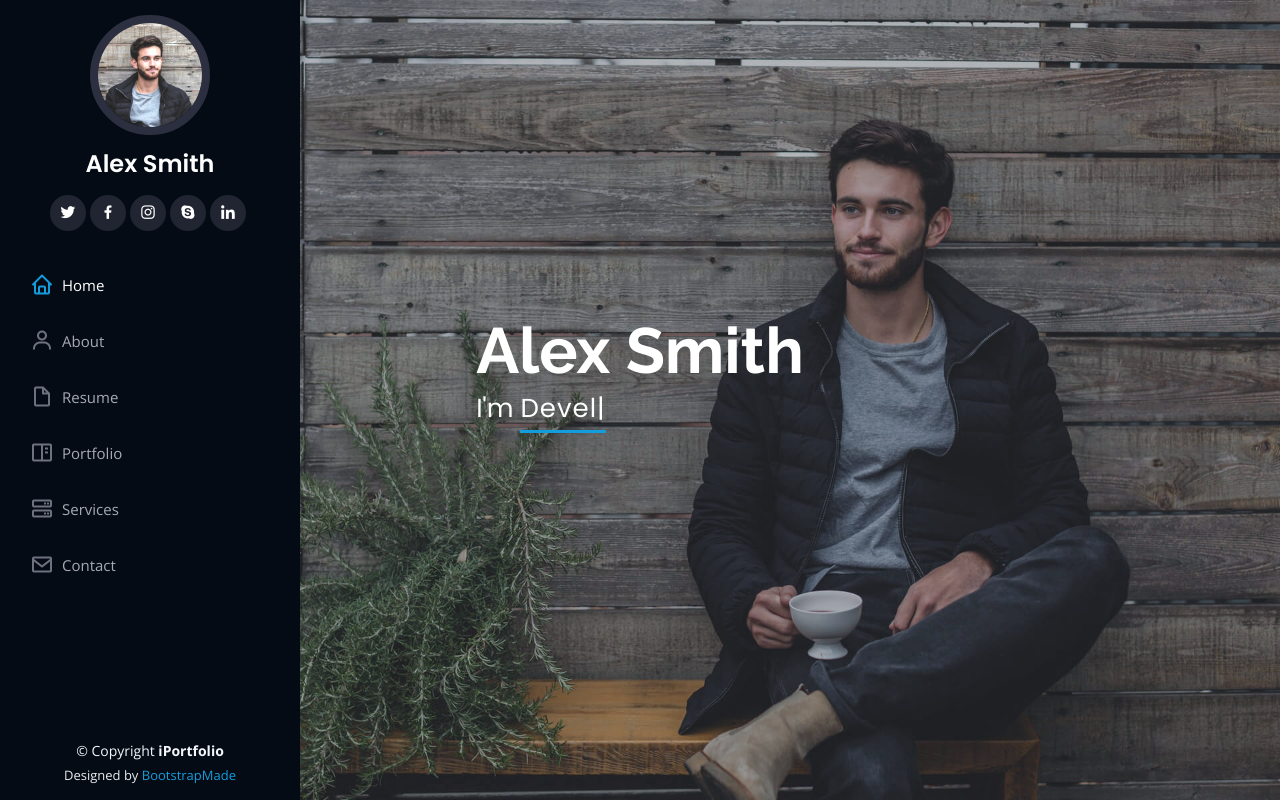
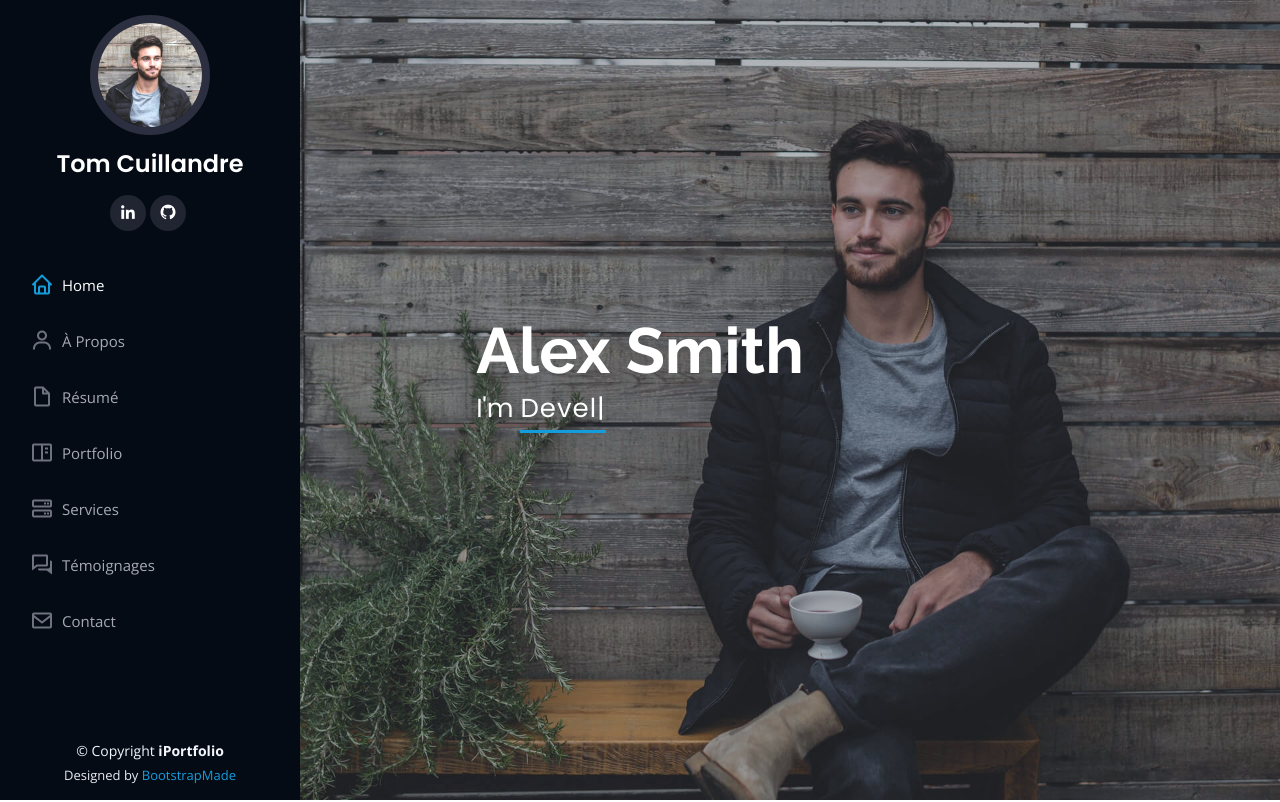
Before and after one commit to Frozox/Portfolio, a React (Create React App) app: page / in a window 1280 px wide. Shown: the top 802 px of the page. Built offline with nearby package versions, Linux system fonts and the light colour scheme.

Commit message:
Finition du component Header

```diff
--- a/public/data.json
+++ b/public/data.json
@@ -1,3 +1,69 @@
 {
-  "main": {}
+  "main": {
+    "name": "Tom Cuillandre",
+    "occupation": "BLS",
+    "description": "",
+    "jobDescription": "",
+    "image": "assets/img/profile-img.jpg",
+    "bio": "",
+    "contactmessage": "",
+    "email": "tom.cuillandre@sfr.fr",
+    "phone": "+33 6 30 32 12 29",
+    "address": {
+      "city": "Versailles",
+      "state": "Île-de-France",
+      "zip": "78000"
+    },
+    "website": "",
+    "resumedownload": "",
+    "social": [
+      {
+        "name": "linkedin",
+        "className": "bx bxl-linkedin",
+        "url": "https://www.linkedin.com/in/tom-cuillandre-3112a3170"
+      },
+      {
+        "name": "github",
+        "className": "bx bxl-github",
+        "url": "https://github.com/Frozox"
+      }
+    ]
+  },
+  "nav": [
+    {
+      "name": "Home",
+      "className": "bx bx-home",
+      "url": "#hero"
+    },
+    {
+      "name": "À Propos",
+      "className": "bx bx-user",
+      "url": "#about"
+    },
+    {
+      "name": "Résumé",
+      "className": "bx bx-file-blank",
+      "url": "#resume"
+    },
+    {
+      "name": "Portfolio",
+      "className": "bx bx-book-content",
+      "url": "#portfolio"
+    },
+    {
+      "name": "Services",
+      "className": "bx bx-server",
+      "url": "#services"
+    },
+    {
+      "name": "Témoignages",
+      "className": "bx bx-conversation",
+      "url": "#testimonials"
+    },
+    {
+      "name": "Contact",
+      "className": "bx bx-envelope",
+      "url": "#contact"
+    }
+  ]
 }
--- a/src/App.js
+++ b/src/App.js
@@ -9,13 +9,11 @@ class App extends Component {
   constructor(props) {
     super(props);
     this.state = {
-      foo: 'bar',
-      Data: {}
+      data: {}
     };
 
     ReactGA.initialize('UA-110570651-1');
     ReactGA.pageview(window.location.pathname);
-
   }
 
   getData() {
@@ -24,7 +22,7 @@ class App extends Component {
       dataType: 'json',
       cache: false,
       success: function (data) {
-        this.setState({ Data: data });
+        this.setState({ data: data });
       }.bind(this),
       error: function (xhr, status, err) {
         console.log(err);
@@ -40,7 +38,7 @@ class App extends Component {
   render() {
     return (
       <div className="App">
-        <Header data={this.state.Data.main} />
+        <Header data={{ main: this.state.data.main, nav: this.state.data.nav }} />
       </div>
     );
   }
--- a/src/Components/Header.js
+++ b/src/Components/Header.js
@@ -3,36 +3,45 @@ import React, { Component } from 'react';
 class Header extends Component {
    render() {
 
-      if (this.props.data) {
+      if (this.props.data.main && this.props.data.nav) {
+         var name = this.props.data.main.name;
+         var image = this.props.data.main.image;
+         var networks = this.props.data.main.social.map(network => {
+            return <a href={network.url} className={network.name}><i className={network.className}></i></a>
+         });
+         var nav = this.props.data.nav.map((nav, i) => {
+            if (i === 0) {
+               return <li><a href={nav.url} className="nav-link scrollto active"><i className={nav.className}></i><span>{nav.name}</span></a></li>
+            } else {
+               return <li><a href={nav.url} className="nav-link scrollto"><i className={nav.className}></i><span>{nav.name}</span></a></li>
+            }
+         });
       }
       return (
          <header id="header">
-            <div class="d-flex flex-column">
-               <div class="profile">
-                  <img src="assets/img/profile-img.jpg" alt="" class="img-fluid rounded-circle" />
-                  <h1 class="text-light"><a href="index.html">Alex Smith</a></h1>
-                  <div class="social-links mt-3 text-center">
-                     <a href="#" class="twitter"><i class="bx bxl-twitter"></i></a>
-                     <a href="#" class="facebook"><i class="bx bxl-facebook"></i></a>
-                     <a href="#" class="instagram"><i class="bx bxl-instagram"></i></a>
-                     <a href="#" class="google-plus"><i class="bx bxl-skype"></i></a>
-                     <a href="#" class="linkedin"><i class="bx bxl-linkedin"></i></a>
+            <div className="d-flex flex-column">
+               <div className="profile">
+                  <img src={image} alt="" className="img-fluid rounded-circle" />
+                  <h1 className="text-light"><a href="index.html">{name}</a></h1>
+                  <div className="social-links mt-3 text-center">
+                     {networks}
                   </div>
                </div>
-               <nav id="navbar" class="nav-menu navbar">
+               <nav id="navbar" className="nav-menu navbar">
                   <ul>
-                     <li><a href="#hero" class="nav-link scrollto active"><i class="bx bx-home"></i>
+                     {nav}
+                     {/* <li><a href="#hero" className="nav-link scrollto active"><i className="bx bx-home"></i>
                         <span>Home</span></a></li>
-                     <li><a href="#about" class="nav-link scrollto"><i class="bx bx-user"></i> <span>About</span></a>
+                     <li><a href="#about" className="nav-link scrollto"><i className="bx bx-user"></i> <span>À propos</span></a>
                      </li>
-                     <li><a href="#resume" class="nav-link scrollto"><i class="bx bx-file-blank"></i>
-                        <span>Resume</span></a></li>
-                     <li><a href="#portfolio" class="nav-link scrollto"><i class="bx bx-book-content"></i>
+                     <li><a href="#resume" className="nav-link scrollto"><i className="bx bx-file-blank"></i>
+                        <span>Résumé</span></a></li>
+                     <li><a href="#portfolio" className="nav-link scrollto"><i className="bx bx-book-content"></i>
                         <span>Portfolio</span></a></li>
-                     <li><a href="#services" class="nav-link scrollto"><i class="bx bx-server"></i>
+                     <li><a href="#services" className="nav-link scrollto"><i className="bx bx-server"></i>
                         <span>Services</span></a></li>
-                     <li><a href="#contact" class="nav-link scrollto"><i class="bx bx-envelope"></i>
-                        <span>Contact</span></a></li>
+                     <li><a href="#contact" className="nav-link scrollto"><i className="bx bx-envelope"></i>
+                        <span>Contact</span></a></li> */}
                   </ul>
                </nav>
             </div>
```
